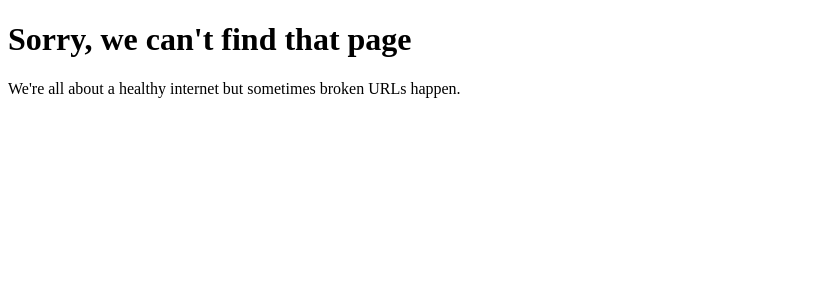
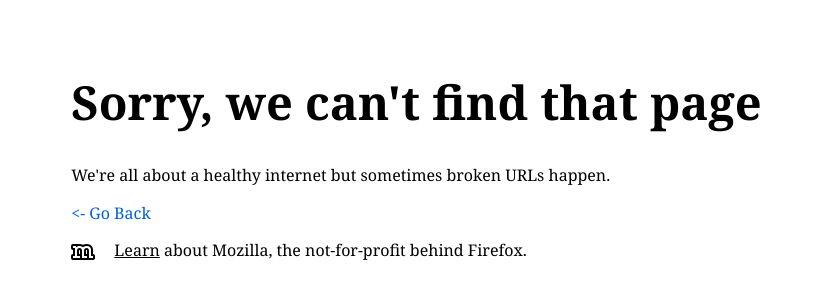
Before and after one commit to DavidePiccione/2021-Verifica, a plain HTML site: page index.html in a window 1280 px wide. Shown: the whole page, without its empty margins (0-814 px from the left). Drawn offline with Linux system fonts and the light colour scheme.

Commit message:
Updated index.html

```diff
--- a/index.html
+++ b/index.html
@@ -6,7 +6,43 @@
     <meta name="viewport" content="width=device-width, initial-scale=1.0">
     <title>404: Page Not Found</title>
     <style>
+	* {
+		font-family: "Georgia", serif;
+	}
 
+	#goback {
+		color: #0060DF;
+		margin-top: 20px;
+		margin-left: 5%;
+	}
+
+	h1 {
+		margin-top: 70px;
+		margin-left: 5%;
+		margin-bottom: 30px;
+		font-size: 47px;
+	}
+
+	p {
+		margin-left: 5%;
+	}
+
+	img {
+		margin-left: 5%;
+		vertical-align: middle;
+	}
+
+	#img-text {
+		padding-left: 15px;
+	}
+
+	.underline {
+		text-decoration: underline;
+	}
+
+	div {
+		margin-top: 15px;
+	}
     </style>
 </head>
 <body>
@@ -16,5 +52,16 @@
 	<p>
 		We're all about a healthy internet but sometimes broken URLs happen.
 	</p>
+	<span id="goback">
+		&lt- Go Back
+	</span>
+	<div>
+		<span>
+			<img src="mozilla.png">
+			<span id="img-text">
+				<span class="underline">Learn</span> about Mozilla, the not-for-profit behind Firefox.
+			</span>
+		</span>
+	</div>
 </body>
 </html>
```
